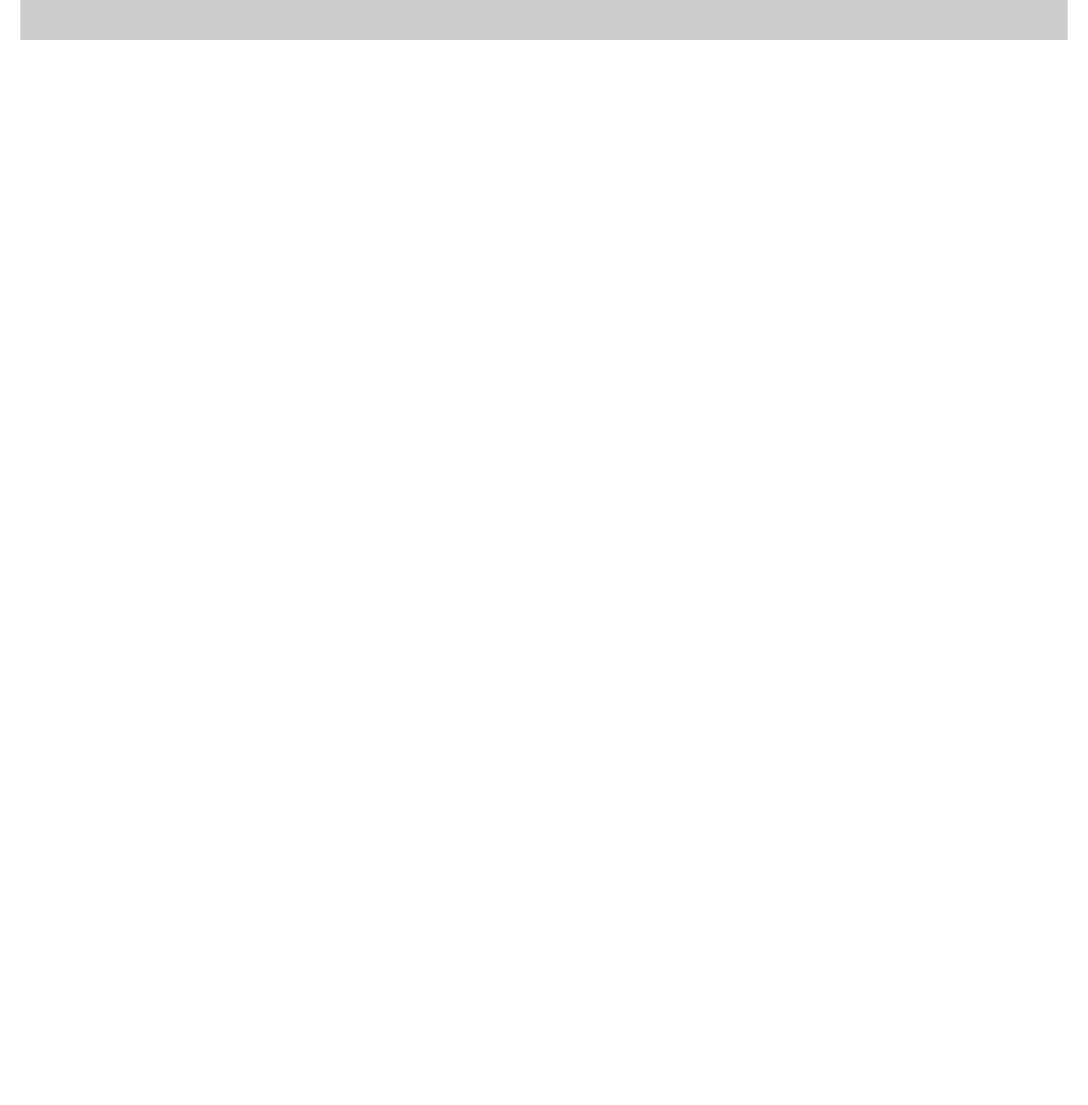
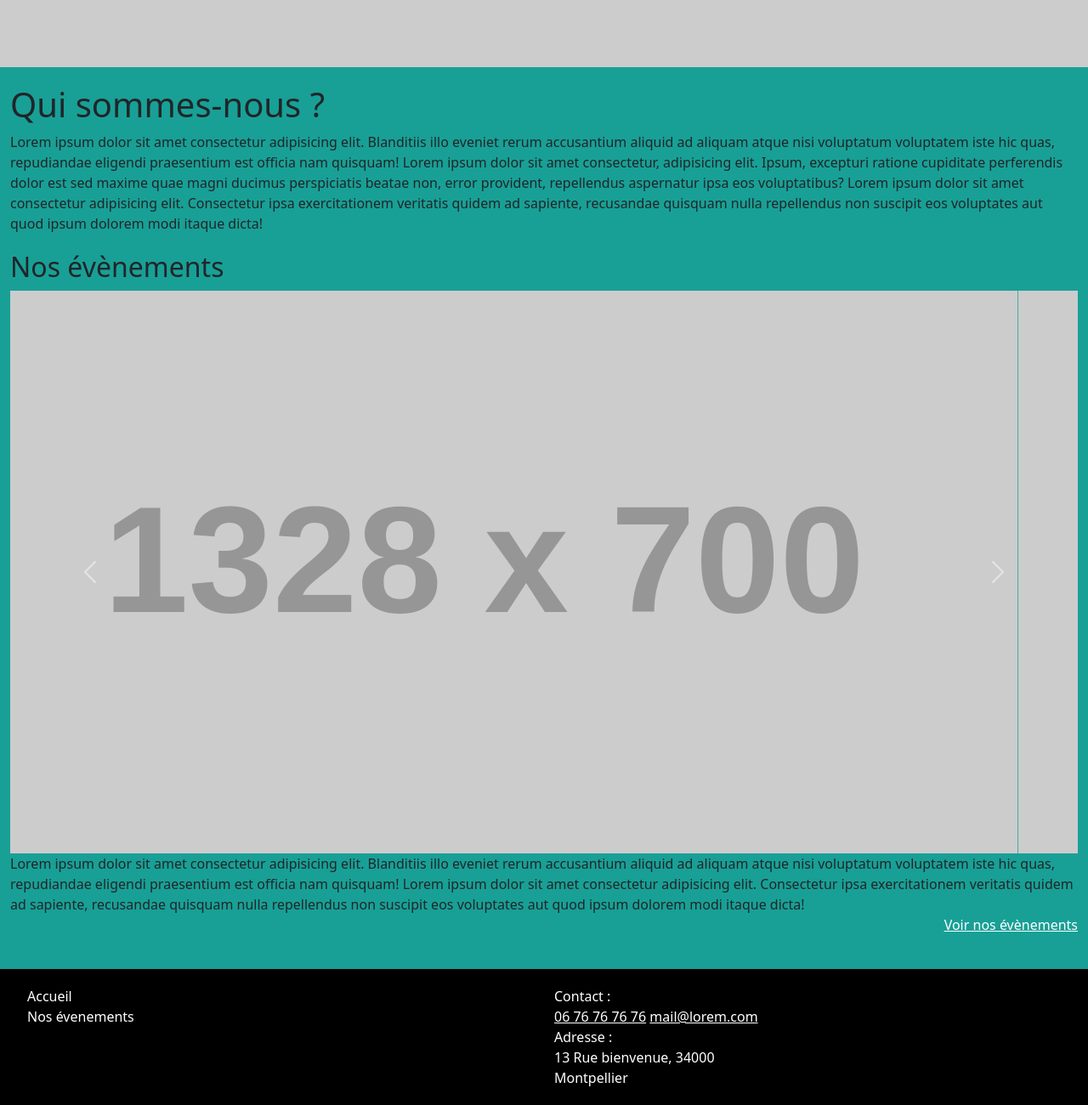
Before and after one commit to SVG-1337/eval_studi_html, a plain HTML site: page index.html in a window 1280 px wide. Shown: the part 844-2144 px from the top of the page at 85% size. Before the commit the page ends 891 px from the top, so only its background shows below. Drawn offline with nearby package versions, Linux system fonts and the light colour scheme; placeholder pictures from the web are drawn by us.

Commit message:
ajout du main et du footer

```diff
--- a/custom.css
+++ b/custom.css
@@ -0,0 +1,36 @@
+h1.field-title,
+h2.field-title {
+    padding-top: 20px;
+}
+header {
+    background-color: lightgray;
+}
+main {
+    background-color: #18A096;
+    padding-bottom: 40px;
+}
+footer {
+
+    padding: 20px 0;
+    background: #000;
+
+}
+footer ul {
+    list-style: none;
+}
+footer ul li a {
+    color: white;
+    text-decoration: none;
+}
+footer  p,
+footer  a {
+    color: white;
+}
+a.evenement {
+    color: white;
+   display: flex;
+   justify-content: flex-end;
+}
+p {
+    margin: 0!important;
+}
--- a/index.html
+++ b/index.html
@@ -16,8 +16,8 @@
     <link rel="stylesheet" href="custom.css">
     <link href="https://cdn.jsdelivr.net/npm/bootstrap@5.0.1/dist/css/bootstrap.min.css" rel="stylesheet" integrity="sha384-+0n0xVW2eSR5OomGNYDnhzAbDsOXxcvSN1TPprVMTNDbiYZCxYbOOl7+AMvyTG2x" crossorigin="anonymous">
 </head>
-<body class="container-fluid">
-    <header class="container-fluid">
+<body class="">
+    <header class="">
         <nav class="navbar navbar-expand-lg navbar-light bg-light">
             <div class="container-fluid">
               <a class="navbar-brand" href="#">LoremAssociation</a>
@@ -30,7 +30,7 @@
                     <a class="nav-link active" aria-current="page" href="#">Accueil</a>
                   </li>
                   <li class="nav-item">
-                    <a class="nav-link" href="#">Evenements</a>
+                    <a class="nav-link" href="event.html">Evenements</a>
                   </li>
                 </ul>
               </div>
@@ -41,10 +41,59 @@
           </div>
     </header>
     <main class="container-fluid">
-
+        <h1 class="field-title">Qui sommes-nous ?</h1>
+        <p>Lorem ipsum dolor sit amet consectetur adipisicing elit. Blanditiis illo eveniet rerum accusantium aliquid ad aliquam atque nisi voluptatum voluptatem iste hic quas, repudiandae eligendi praesentium est officia nam quisquam!
+            Lorem ipsum dolor sit amet consectetur, adipisicing elit. Ipsum, excepturi ratione cupiditate perferendis dolor est sed maxime quae magni ducimus perspiciatis beatae non, error provident, repellendus aspernatur ipsa eos voluptatibus?
+            Lorem ipsum dolor sit amet consectetur adipisicing elit. Consectetur ipsa exercitationem veritatis quidem ad sapiente, recusandae quisquam nulla repellendus non suscipit eos voluptates aut quod ipsum dolorem modi itaque dicta!
+        </p>
+        <h2 class="field-title">Nos évènements</h2>
+        <div id="carouselExampleControls" class="carousel slide" data-bs-ride="carousel">
+            <div class="carousel-inner">
+              <div class="carousel-item active">
+                <img src="https://via.placeholder.com/1328x700.png?text=placeHolder" class="d-block w-100" alt="photo du slide 1">
+              </div>
+              <div class="carousel-item">
+                <img src="https://via.placeholder.com/1328x700.png?text=placeHolder" class="d-block w-100" alt="photo du slide 2">
+              </div>
+              <div class="carousel-item">
+                <img src="https://via.placeholder.com/1328x700.png?text=placeHolder" class="d-block w-100" alt="photo du slide 3">
+              </div>
+            </div>
+            <button class="carousel-control-prev" type="button" data-bs-target="#carouselExampleControls" data-bs-slide="prev">
+              <span class="carousel-control-prev-icon" aria-hidden="true"></span>
+              <span class="visually-hidden">Previous</span>
+            </button>
+            <button class="carousel-control-next" type="button" data-bs-target="#carouselExampleControls" data-bs-slide="next">
+              <span class="carousel-control-next-icon" aria-hidden="true"></span>
+              <span class="visually-hidden">Next</span>
+            </button>
+          </div>
+          <p>Lorem ipsum dolor sit amet consectetur adipisicing elit. Blanditiis illo eveniet rerum accusantium aliquid ad aliquam atque nisi voluptatum voluptatem iste hic quas, repudiandae eligendi praesentium est officia nam quisquam!
+            Lorem ipsum dolor sit amet consectetur adipisicing elit. Consectetur ipsa exercitationem veritatis quidem ad sapiente, recusandae quisquam nulla repellendus non suscipit eos voluptates aut quod ipsum dolorem modi itaque dicta!
+        </p>
+        <a href="event.html" class="evenement">Voir nos évènements</a>
     </main>
-    <footer class="containter-fluid">
+    <footer class="containter">
+        <div class="row">
+            <div class="col">
+                <ul>
+                    <li><a href="index.html">Accueil</a></li>
+                    <li><a href="event.html">Nos évenements</a></li>
+                </ul>
+            </div>
+          <div class="col">
+              <p>Contact : </p>
+              <a href="tel:+33676767676">06 76 76 76 76</a>
+              <a href="mailto:mail@lorem.com">mail@lorem.com</a>
+              <p>Adresse : </p>
+              <p>13 Rue bienvenue, 34000
+                  <br>
+                  Montpellier
+              </p>
+          </div>
+        </div>
 
     </footer>
+    <script src="https://cdn.jsdelivr.net/npm/bootstrap@5.0.1/dist/js/bootstrap.bundle.min.js" integrity="sha384-gtEjrD/SeCtmISkJkNUaaKMoLD0//ElJ19smozuHV6z3Iehds+3Ulb9Bn9Plx0x4" crossorigin="anonymous"></script>
 </body>
 </html>
```
